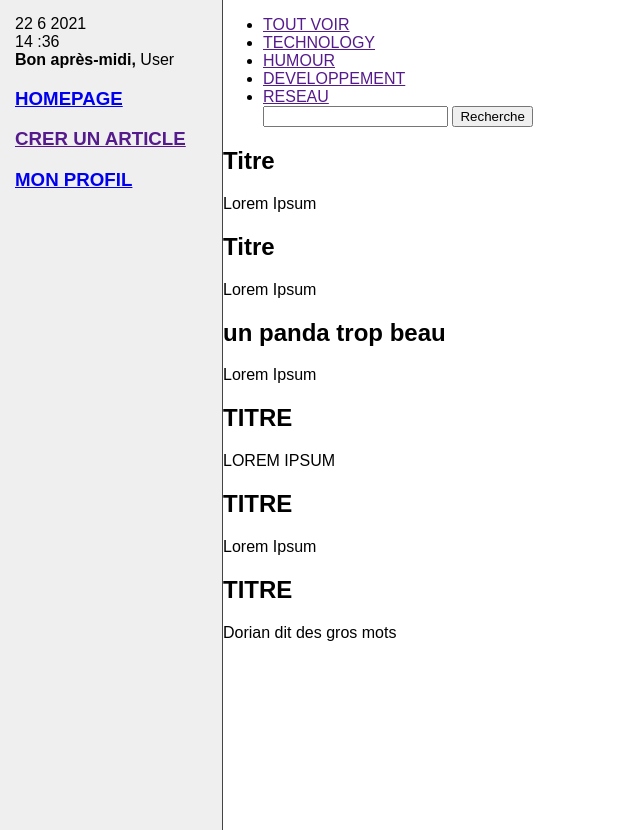
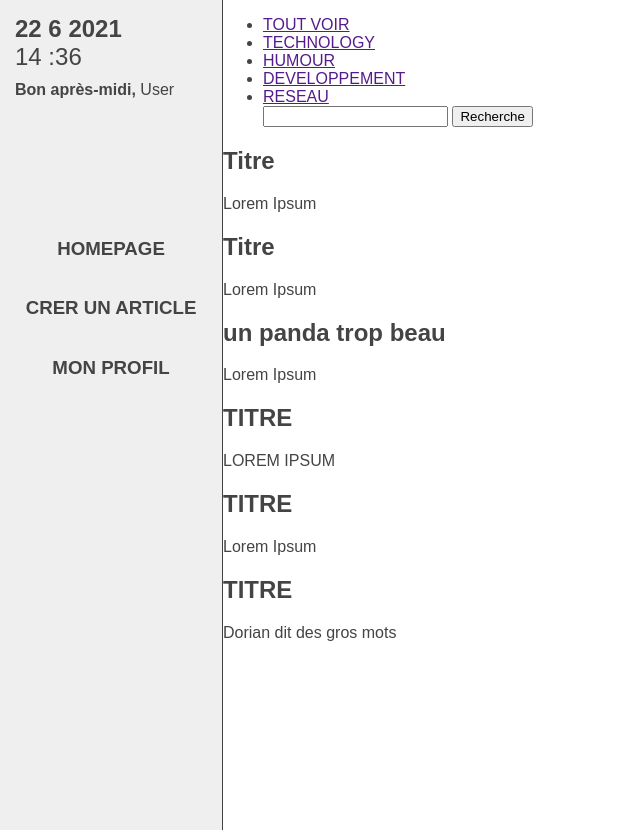
Before and after one commit to nelzart/cesiTpMobile, a PHP site: page / in a window 1280 px wide. Shown: the whole page, without its empty margins (0-640 px from the left). Run offline with PHP 8.4, Linux system fonts and the light colour scheme; grey boxes are pictures that could not be loaded.

Commit message:
flex menu

```diff
--- a/app.js
+++ b/app.js
@@ -2,21 +2,21 @@
     const d = new Date();
         let date = d.getDate() + ' ' + (d.getMonth()+1) + " " + d.getFullYear();
         let hours = d.getHours() + " :" + d.getMinutes() ;
-        let fullDate = date+' </br> '+hours;
-        document.getElementById('hour').innerHTML += fullDate + "<br>";
+        let fullDate = '<b>' +date+ '</b> </br> '+hours;
+        document.getElementById('hour').innerHTML += fullDate ;
 
 
     let connUserName = "User";
 
 //affichage de message du jour
     if((d.getHours() <= 12) && (d.getHours() >= 8 ) && (d.getMinutes() >= 0 )) {
-        document.getElementById('hour').innerHTML += message = "<b>Bonjour, </b>" +connUserName
+        document.getElementById('message').innerHTML += message = "<b>Bonjour, </b>" +connUserName
     } if ((d.getHours() >= 13 ) && (d.getMinutes() >= 0 )) {
-        document.getElementById('hour').innerHTML += message = "<b>Bon après-midi, </b>" +connUserName
+        document.getElementById('message').innerHTML += message = "<b>Bon après-midi, </b>" +connUserName
     }
     if ((d.getHours() >= 20 ) && (d.getMinutes() >= 0 )) {
-        document.getElementById('hour').innerHTML += message = "<b>Bonsoir, </b>" +connUserName
+        document.getElementById('message').innerHTML += message = "<b>Bonsoir, </b>" +connUserName
     }
     if ((d.getHours() >= 0 ) && (d.getHours() < 8 ) && (d.getMinutes() >= 0 )) {
-        document.getElementById('hour').innerHTML += message = "<b>Bonne nuit, </b>" +connUserName
+        document.getElementById('message').innerHTML += message = "<b>Bonne nuit, </b>" +connUserName
     }
--- a/index.html
+++ b/index.html
@@ -12,6 +12,7 @@
 
 <nav>
   <div id="hour"></div>
+  <div id="message"></div>
   <div class="menu">
 			<h3><a class="nav-link" href="#">HOMEPAGE</a></h3>
 			<h3><a class="nav-link" href="">CRER UN ARTICLE</a></h3>
--- a/style.css
+++ b/style.css
@@ -3,6 +3,7 @@ body {
 	padding: 0;
 	font-family: sans-serif;
 	display: flex;
+	color: #444444;
 }
 
 nav {
@@ -12,3 +13,25 @@ nav {
 	width: 15vw;
 	padding: 15px;
 }
+
+nav #hour{
+	font-size: 1.5em;
+}
+
+nav #message {
+	margin-top: 10px;
+	margin-bottom: 15vh;
+	font-size: 1em;
+}
+
+nav .menu{
+	display: flex;
+	flex-direction: column;
+	justify-content: flex-start;
+	align-items: center;
+}
+
+nav .menu h3 .nav-link{
+	text-decoration: none;
+	color: #444444;
+}
```
